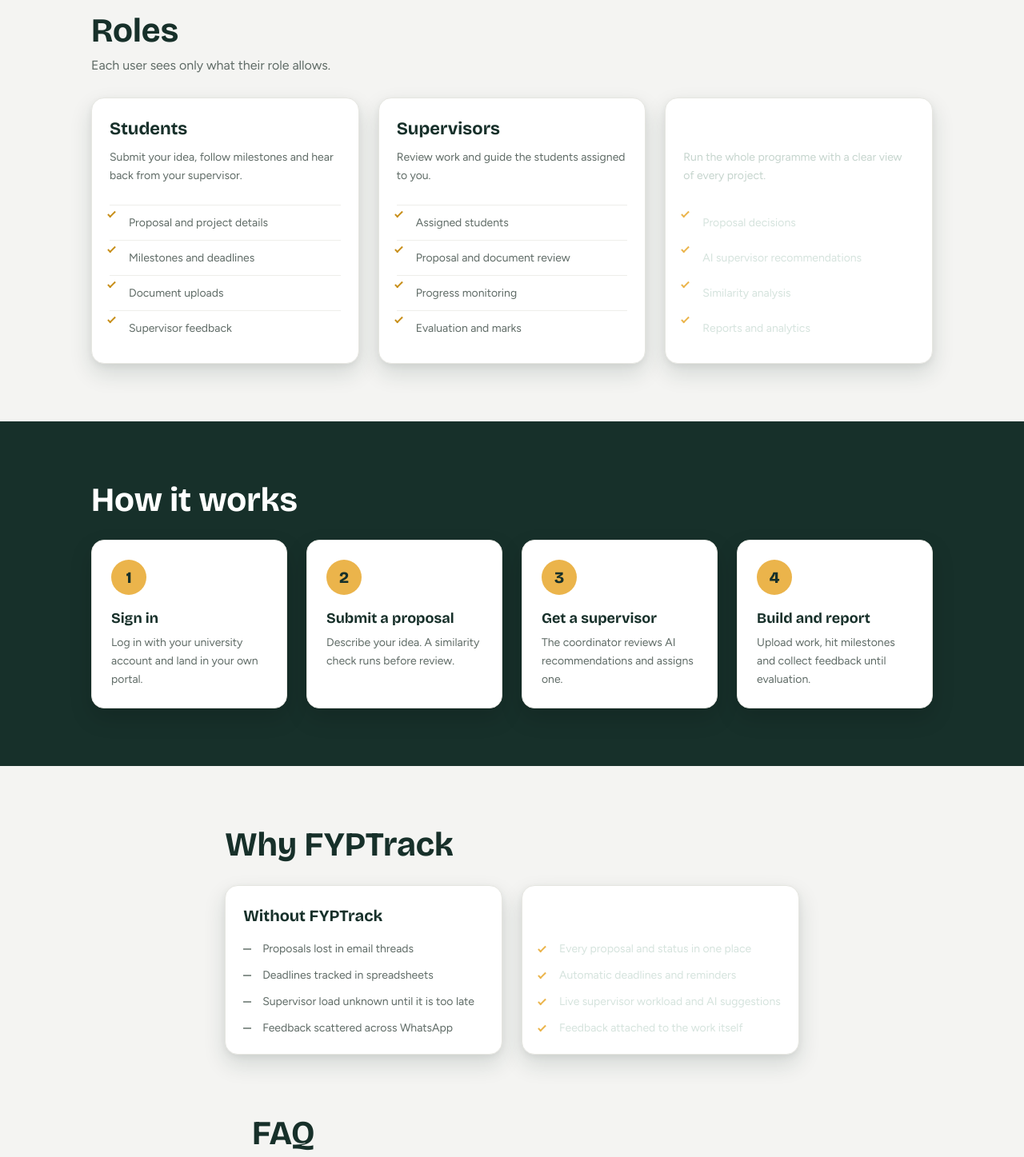
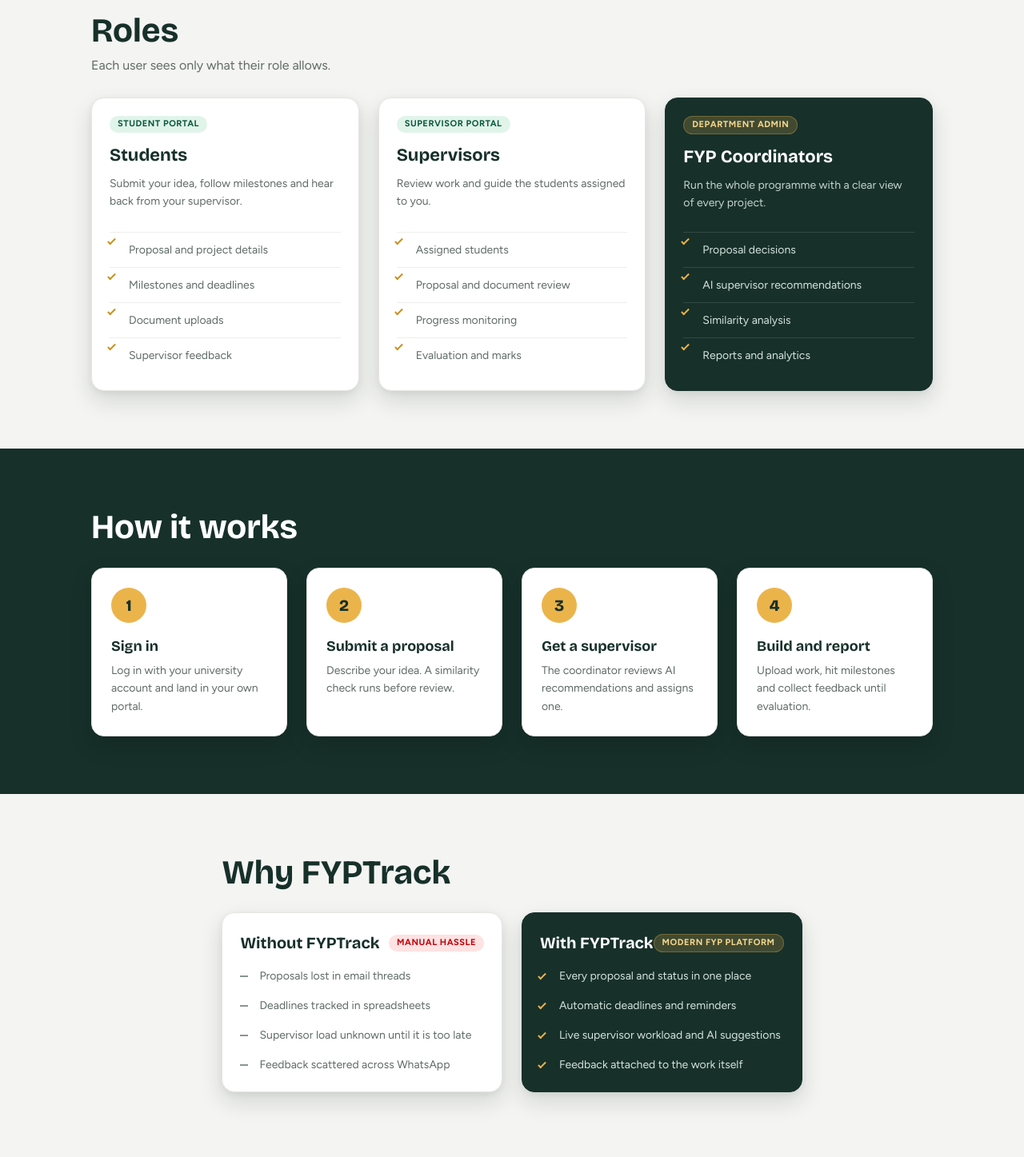
Before and after one commit to MudassarGill/FYPTrack, a React (Vite) app in the folder fyp/: page / in a window 1280 px wide. Shown: the part 1760-3207 px from the top of the page at 80% size. Built offline with nearby package versions, Linux system fonts and the light colour scheme; no server answers.

Commit message:
dashborad main updated again

```diff
--- a/fyp/src/index.css
+++ b/fyp/src/index.css
@@ -126,6 +126,12 @@
   transition: transform 280ms ease, box-shadow 280ms ease;
 }
 
+.card-base.card-dark {
+  background: #17302A !important;
+  color: #ffffff !important;
+  border-color: #17302A !important;
+}
+
 .card-base.card-hover:hover,
 .card-base:hover {
   transform: translateY(-6px);
--- a/fyp/src/pages/Home.jsx
+++ b/fyp/src/pages/Home.jsx
@@ -29,16 +29,19 @@
 const roles = [
   {
     title: "Students",
+    badge: "Student Portal",
     text: "Submit your idea, follow milestones and hear back from your supervisor.",
     items: ["Proposal and project details", "Milestones and deadlines", "Document uploads", "Supervisor feedback"],
   },
   {
     title: "Supervisors",
+    badge: "Supervisor Portal",
     text: "Review work and guide the students assigned to you.",
     items: ["Assigned students", "Proposal and document review", "Progress monitoring", "Evaluation and marks"],
   },
   {
     title: "FYP Coordinators",
+    badge: "Department Admin",
     text: "Run the whole programme with a clear view of every project.",
     items: ["Proposal decisions", "AI supervisor recommendations", "Similarity analysis", "Reports and analytics"],
     dark: true,
@@ -285,13 +288,25 @@
           {roles.map((r) => (
             <div
               key={r.title}
-              className={`rounded-[14px] p-6 card-base card-heavy flex flex-col justify-between ${
+              className={`rounded-[16px] p-6 card-base card-heavy flex flex-col justify-between ${
                 r.dark
-                  ? "bg-[#17302A] text-white border-[#17302A]"
+                  ? "card-dark !bg-[#17302A] text-white border-[#17302A]"
                   : "bg-white text-[#17302A] border-[#E6E6E1]"
               }`}
+              style={r.dark ? { backgroundColor: "#17302A", color: "#FFFFFF", borderColor: "#17302A" } : {}}
             >
               <div>
+                <div className="flex items-center justify-between mb-3">
+                  <span
+                    className={`text-[11px] font-bold uppercase tracking-wider px-2.5 py-0.5 rounded-full ${
+                      r.dark
+                        ? "bg-[#EBB44B]/20 text-[#F6D88E] border border-[#EBB44B]/30"
+                        : "bg-[#E1F4EA] text-[#0B5A3E]"
+                    }`}
+                  >
+                    {r.badge}
+                  </span>
+                </div>
                 <h3 className="font-['Bricolage_Grotesque'] text-[22px] font-bold mb-2">
                   {r.title}
                 </h3>
@@ -357,32 +372,49 @@
       <section className={`${WRAP} py-[72px]`}>
         <h2 className={`${H2} !mb-6`}>Why FYPTrack</h2>
         <div className="grid grid-cols-1 md:grid-cols-2 gap-6">
-          {/* Without FYPTrack: plain white box */}
-          <div className="card-base card-heavy bg-white border-[#E6E6E1] p-6">
-            <h3 className="font-['Bricolage_Grotesque'] text-[20px] font-bold text-[#17302A] mb-4">
+          {/* Without FYPTrack */}
+          <div className="card-base card-heavy bg-white border-[#E6E6E1] p-6 flex flex-col justify-between">
+            <div>
+              <div className="flex items-center justify-between mb-4">
+                <h3 className="font-['Bricolage_Grotesque'] text-[20px] font-bold text-[#17302A]">
                   Without FYPTrack
                 </h3>
-            <ul className="space-y-3">
+                <span className="text-[11px] font-bold uppercase tracking-wider px-2.5 py-0.5 rounded-full bg-red-100 text-red-700">
+                  Manual Hassle
+                </span>
+              </div>
+              <ul className="space-y-3.5">
                 {without.map((i) => (
-                <li key={i} className="fy-dash text-[14px] text-[#5F6B66]">
+                  <li key={i} className="fy-dash text-[14px] text-[#5F6B66] leading-relaxed">
                     {i}
                   </li>
                 ))}
               </ul>
             </div>
+          </div>
 
-          {/* With FYPTrack: dark #17302A box with amber check bullets */}
-          <div className="card-base card-heavy bg-[#17302A] border-[#17302A] text-white p-6">
-            <h3 className="font-['Bricolage_Grotesque'] text-[20px] font-bold text-white mb-4">
+          {/* With FYPTrack */}
+          <div
+            className="card-base card-dark card-heavy !bg-[#17302A] border-[#17302A] text-white p-6 flex flex-col justify-between"
+            style={{ backgroundColor: "#17302A", color: "#FFFFFF", borderColor: "#17302A" }}
+          >
+            <div>
+              <div className="flex items-center justify-between mb-4">
+                <h3 className="font-['Bricolage_Grotesque'] text-[20px] font-bold text-white">
                   With FYPTrack
                 </h3>
-            <ul className="space-y-3">
+                <span className="text-[11px] font-bold uppercase tracking-wider px-2.5 py-0.5 rounded-full bg-[#EBB44B]/20 text-[#F6D88E] border border-[#EBB44B]/30">
+                  Modern FYP Platform
+                </span>
+              </div>
+              <ul className="space-y-3.5">
                 {withUs.map((i) => (
-                <li key={i} className="fy-check fy-check-dark text-[14px] text-[#D5E3DD]">
+                  <li key={i} className="fy-check fy-check-dark text-[14px] text-[#D5E3DD] leading-relaxed">
                     {i}
                   </li>
                 ))}
               </ul>
+            </div>
           </div>
         </div>
       </section>
```
Lines whose indentation alone changed are shown as unchanged.
